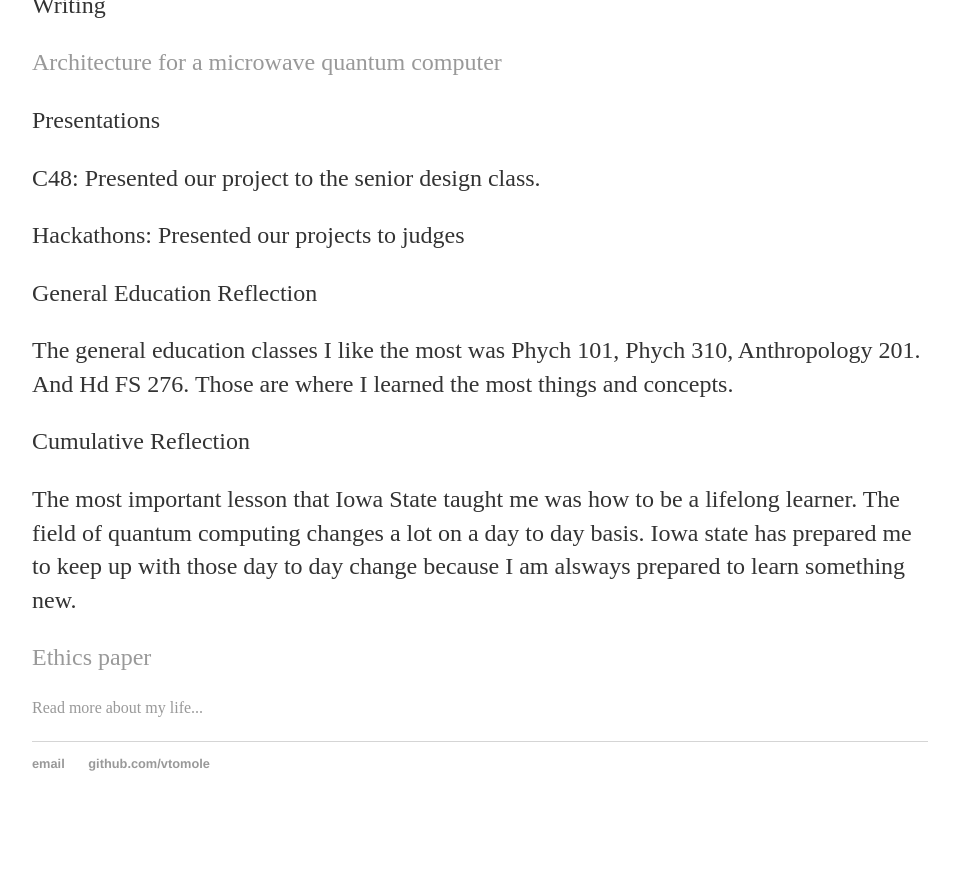
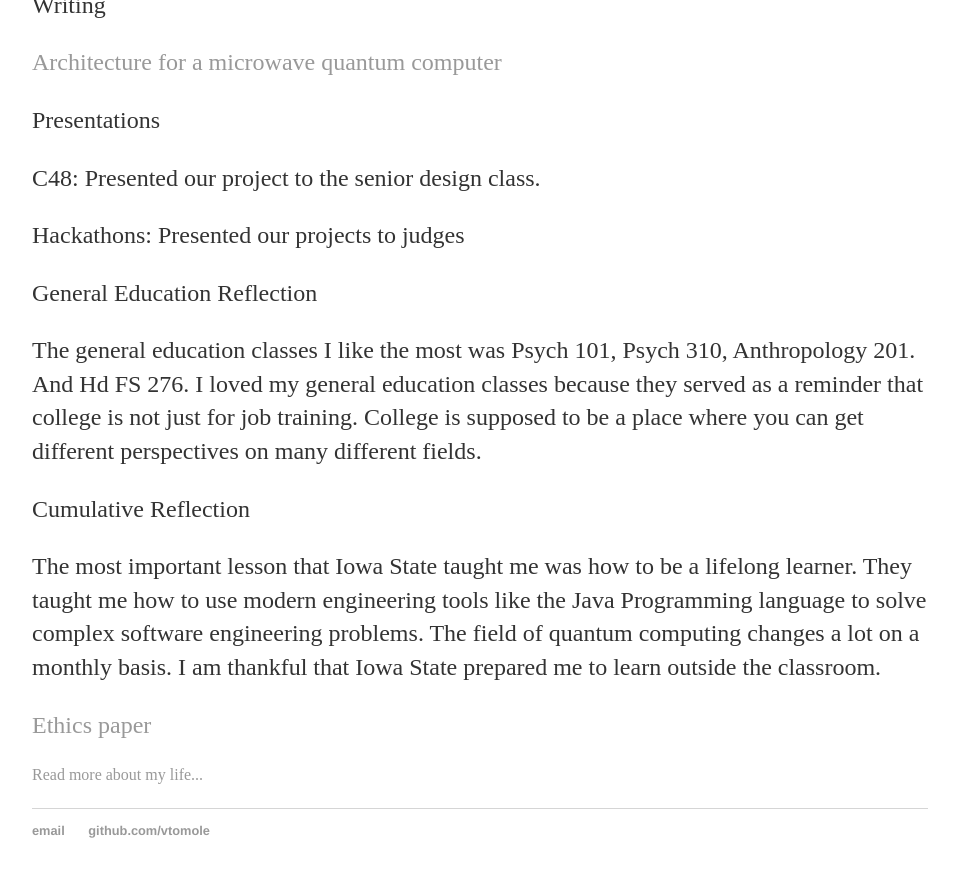
Before and after one commit to vtomole/vtomole.github.io, a Jekyll site: the page built from index.html, in a window 1280 px wide and 900 px high, scrolled down 1864 px. Shown: the top 877 px of the window, without its empty margins (160-1119 px from the left). Built offline with Jekyll 4.4.1, drawn with Linux system fonts in a browser that asks for light colours; before the commit the page ends 2697 px from its top, so only the background shows below that; some of the changed text lies outside the part shown.

Commit message:
added more stuff to the cumulative reflection

```diff
--- a/index.html
+++ b/index.html
@@ -8,7 +8,7 @@ title: Homepage
 
 
 			<p>Career Objective</p>
-			<p>The main field that I want to work on are Machine Learning and Quantum Computing. My goal for Machine Learning is to learn as much as I can about it, and contribute to the field as best as I can. My goal for quantum computing is to build a universal quantum computer.</p>
+			<p>The main fields that I want to work on are Machine Learning and Quantum Computing. My goal for Machine Learning is to learn as much as I can about it, and contribute to the field as best as I can. My goal for quantum computing is to build a universal quantum computer.</p>
 
 
 
@@ -65,10 +65,10 @@ title: Homepage
 
 			  <p>General Education Reflection </p>
 
-			  <p> The general education classes I like the most was Phych 101, Phych 310,  Anthropology 201. And Hd FS 276. Those are where I learned the most things and concepts. </p>
+			  <p> The general education classes I like the most was Psych 101, Psych 310,  Anthropology 201. And Hd FS 276. I loved my general education classes because they served as a reminder that college is not just for job training. College is supposed to be a place where you can get different perspectives on many different fields. </p>
 
 			  <p>Cumulative Reflection</p>
-			  <p>The most important lesson that Iowa State taught me was how to be a lifelong learner.  The field of quantum computing changes a lot on a day to day basis. Iowa state has prepared me to keep up with those day to day change because I am alsways prepared to learn something new. </p>
+			  <p>The most important lesson that Iowa State taught me was how to be a lifelong learner.  They taught me how to use modern engineering tools like the Java Programming language to solve complex software engineering problems. The field of quantum computing changes a lot on a monthly basis. I am thankful that Iowa State prepared me to learn outside the classroom. </p>
 
 
 	<p><a href="/static/ethics-paper.pdf">Ethics paper</a></p>
```
